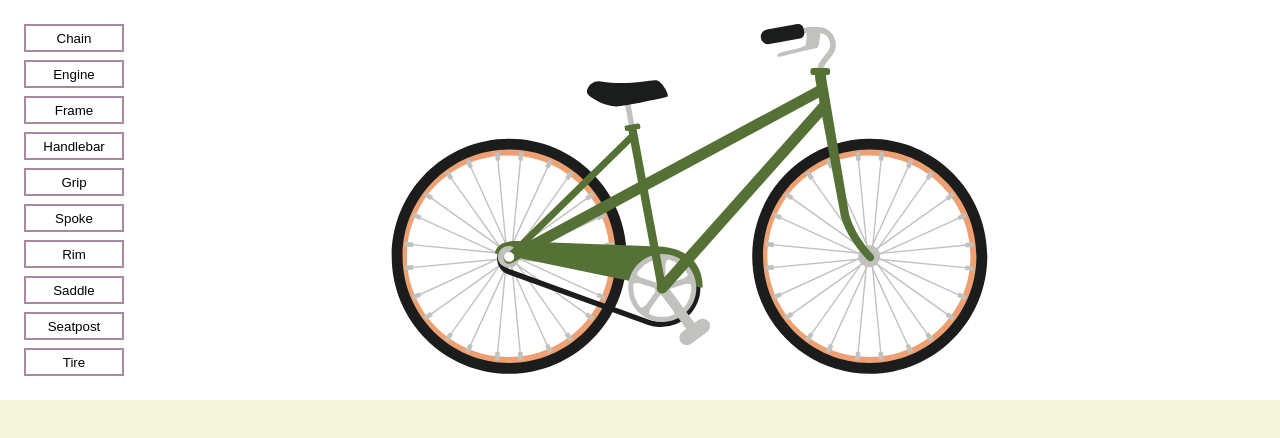
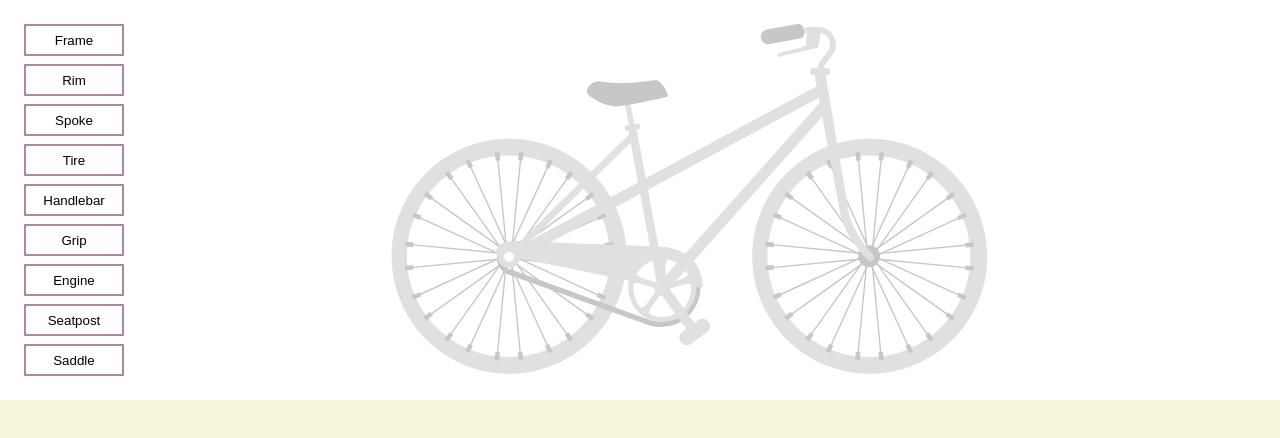
Before and after one commit to RominaMartin/class-bike-progress, a Next.js app: page / in a window 1280 px wide. Shown: the top 438 px of the page. Built offline with nearby package versions, Linux system fonts and the light colour scheme.

Commit message:
feat: grid and flow upgraded

```diff
--- a/components/bike/Bike.tsx
+++ b/components/bike/Bike.tsx
@@ -1,4 +1,5 @@
 import { FC } from "react";
+import { useTheme } from "styled-components";
 
 interface Props {
   chain?: string;
@@ -14,17 +15,29 @@ interface Props {
 }
 
 const Bike: FC<Props> = ({
-  chain = "#1B1C1C",
-  engine = "#C1C2BE",
-  frame = "#557135",
-  handlebar = "#C1C2BE",
-  grip = "#1B1C1C",
-  spoke = "#C1C2BE",
-  rim = "#EEA073",
-  saddle = "#1B1C1C",
-  seatpost = "#C1C2BE",
-  tire = "#1B1C1C",
+  chain,
+  engine,
+  frame,
+  handlebar,
+  grip,
+  spoke,
+  rim,
+  saddle,
+  seatpost,
+  tire,
 }) => {
+  const theme = useTheme();
+  chain = chain || theme.colors.silver300;
+  engine = engine || theme.colors.silver200;
+  frame = frame || theme.colors.silver200;
+  handlebar = handlebar || theme.colors.silver200;
+  grip = grip || theme.colors.silver300;
+  spoke = spoke || theme.colors.silver300;
+  rim = rim || theme.colors.silver200;
+  saddle = saddle || theme.colors.silver300;
+  seatpost = seatpost || theme.colors.silver200;
+  tire = tire || theme.colors.silver200;
+
   return (
     <svg xmlns="http://www.w3.org/2000/svg" width="100%" viewBox="0 0 200 118">
       <g fill="none" fillRule="nonzero" stroke="none" strokeWidth="1">
--- a/components/colorPicker/ColorPicker.styled.tsx
+++ b/components/colorPicker/ColorPicker.styled.tsx
@@ -12,7 +12,6 @@ export const Container = styled.div<IColorPickerContainer>`
   padding: ${({ theme }) => theme.spacings.small1};
   border: 2px solid #e4c7d0;
   border-left: none;
-  box-shadow: rgb(0 0 0 / 15%) 0px 3px 12px;
   width: 180px;
   flex-wrap: wrap;
   justify-content: center;
@@ -32,7 +31,6 @@ export const Color = styled.div`
 
   :hover {
     outline: 2px solid ${({ theme }) => theme.colors.white};
-    box-shadow: rgb(0 0 0 / 25%) 0px 0px 5px 2px;
     z-index: 2;
   }
 `;
--- a/modules/builder/components/BikeComponent.styled.tsx
+++ b/modules/builder/components/BikeComponent.styled.tsx
@@ -1,4 +1,8 @@
 import styled from "styled-components";
+
+interface IStyledButton {
+  colorPickerVisible: boolean;
+}
 
 export const Container = styled.div`
   position: relative;
@@ -6,27 +10,29 @@ export const Container = styled.div`
   clip-path: inset(-100vw -100vw -100vw 0);
 `;
 
-export const StyledButton = styled.button`
-  border: 2px solid #a888a3;
+export const StyledButton = styled.button<IStyledButton>`
+  border: 2px solid
+    ${({ colorPickerVisible }) => (colorPickerVisible ? "#e4c7d0" : "#a888a3")};
   text-align: center;
   padding: ${({ theme }) => theme.spacings.small1};
   box-sizing: border-box;
   background-color: ${({ theme }) => theme.colors.white};
   height: 100%;
   width: 100%;
+  border-right: ${({ colorPickerVisible }) =>
+    colorPickerVisible ? "none" : "auto"};
 
   :hover {
     border-color: #e4c7d0;
-    box-shadow: rgb(0 0 0 / 15%) 0px 3px 12px;
+    box-shadow: ${({ colorPickerVisible }) =>
+      colorPickerVisible ? "none" : "rgb(0 0 0 / 15%) 0px 3px 12px"};
     font-weight: bold;
     cursor: pointer;
   }
 
-  :active,
-  :focus {
+  :active {
     font-weight: bold;
     border-color: #e4c7d0;
     outline: none;
-    border-right: none;
   }
 `;
--- a/modules/builder/components/BikeComponent.tsx
+++ b/modules/builder/components/BikeComponent.tsx
@@ -8,22 +8,27 @@ interface Props {
   id: string;
   onColorHover: (id: string, color: string) => void;
   onColorSelection: (id: string, color: string) => void;
+  onColorPickerClose: () => void;
 }
 
 const BikeComponent: ComponentType<Props> = ({
   id,
   onColorHover = () => {},
   onColorSelection = () => {},
+  onColorPickerClose = () => {},
 }) => {
   const [isColorPickerVisible, setColorPickerVisible] = useState(false);
-  const [isHoverActive, setIsHoverActive] = useState(true);
+  const [isHoverActive, setHoverActive] = useState(false);
   const ref = useOnclickOutside(() => {
-    setColorPickerVisible(false);
+    if (isColorPickerVisible) {
+      setColorPickerVisible(false);
+      onColorPickerClose();
+    }
   });
 
   const handleClick = () => {
-    setColorPickerVisible(true);
-    setIsHoverActive(true);
+    setColorPickerVisible(!isColorPickerVisible);
+    setHoverActive(!isHoverActive);
   };
 
   const handleColorHovered = (color: string) => {
@@ -34,12 +39,15 @@ const BikeComponent: ComponentType<Props> = ({
   const handleColorSelected = (color: string) => {
     onColorSelection(id, color);
     setColorPickerVisible(false);
-    setIsHoverActive(false);
+    setHoverActive(false);
   };
 
   return (
     <Container ref={ref}>
-      <StyledButton onClick={handleClick}>
+      <StyledButton
+        onClick={handleClick}
+        colorPickerVisible={isColorPickerVisible}
+      >
         <FormattedMessage id={`builder.bike.${id}`} />
       </StyledButton>
       <ColorPicker
--- a/modules/builder/containers/Builder.tsx
+++ b/modules/builder/containers/Builder.tsx
@@ -1,22 +1,31 @@
-import { FC, MouseEvent, useState } from "react";
+import { FC, useState } from "react";
 import Bike from "components/bike/Bike";
-import ColorPicker from "components/colorPicker/ColorPicker";
 import { Container } from "./Builder.styled";
-import BikeComponent from "../components/BikeComponent";
 import ComponentList from "./ComponentList";
 
 const Builder: FC = () => {
   const [bikeColors, setBikeColors] = useState({});
+  const [bikeBaseColors, setBikeBaseColors] = useState({});
 
   const handleColorHover = (id: string, color: string) => {
     setBikeColors({ ...bikeColors, [id]: color });
+  };
+
+  const handleColorSelection = (id: string, color: string) => {
+    setBikeColors({ ...bikeColors, [id]: color });
+    setBikeBaseColors({ ...bikeBaseColors, [id]: color });
+  };
+
+  const handleColorPickerClosed = () => {
+    setBikeColors(bikeBaseColors);
   };
 
   return (
     <Container>
       <ComponentList
         onColorHover={handleColorHover}
-        onColorSelection={handleColorHover}
+        onColorSelection={handleColorSelection}
+        onColorPickerClose={handleColorPickerClosed}
       />
       <Bike {...bikeColors} />
     </Container>
--- a/modules/builder/containers/ComponentList.tsx
+++ b/modules/builder/containers/ComponentList.tsx
@@ -5,33 +5,26 @@ import { Container } from "./ComponentList.styled";
 interface Props {
   onColorHover: (id: string, color: string) => void;
   onColorSelection: (id: string, color: string) => void;
+  onColorPickerClose: () => void;
 }
 
 const components = [
-  "chain",
-  "engine",
   "frame",
+  "rim",
+  "spoke",
+  "tire",
   "handlebar",
   "grip",
-  "spoke",
-  "rim",
+  "engine",
+  "seatpost",
   "saddle",
-  "seatpost",
-  "tire",
 ];
 
 const ComponentList: FC<Props> = ({
   onColorHover = () => {},
   onColorSelection = () => {},
+  onColorPickerClose = () => {},
 }) => {
-  //   const handleComponentClick = (id: string) => {
-  //     console.log(id);
-
-  //   };
-  //   const handleComponentClick = (id: string) => {
-  //     console.log(id);
-  //   };
-
   return (
     <Container>
       {components.map((component) => (
@@ -40,6 +33,7 @@ const ComponentList: FC<Props> = ({
           id={component}
           onColorHover={onColorHover}
           onColorSelection={onColorSelection}
+          onColorPickerClose={onColorPickerClose}
         />
       ))}
     </Container>
--- a/styles/theme/DefaultTheme.tsx
+++ b/styles/theme/DefaultTheme.tsx
@@ -28,6 +28,16 @@ const colors = {
   cadetblue: "#4d908eff",
   queenblue: "#577590ff",
   cgblue: "#277da1ff",
+  black: "#000000",
+  silver100: "#f8f8f9",
+  silver200: "#dfe0e1",
+  silver300: "#c6c7c9",
+  silver400: "#adafb1",
+  silver500: "#949699",
+  silver600: "#7b7e81",
+  silver700: "#636668",
+  silver800: "#4b4d4f",
+  silver900: "#333536",
 };
 
 const spacings = {
```
